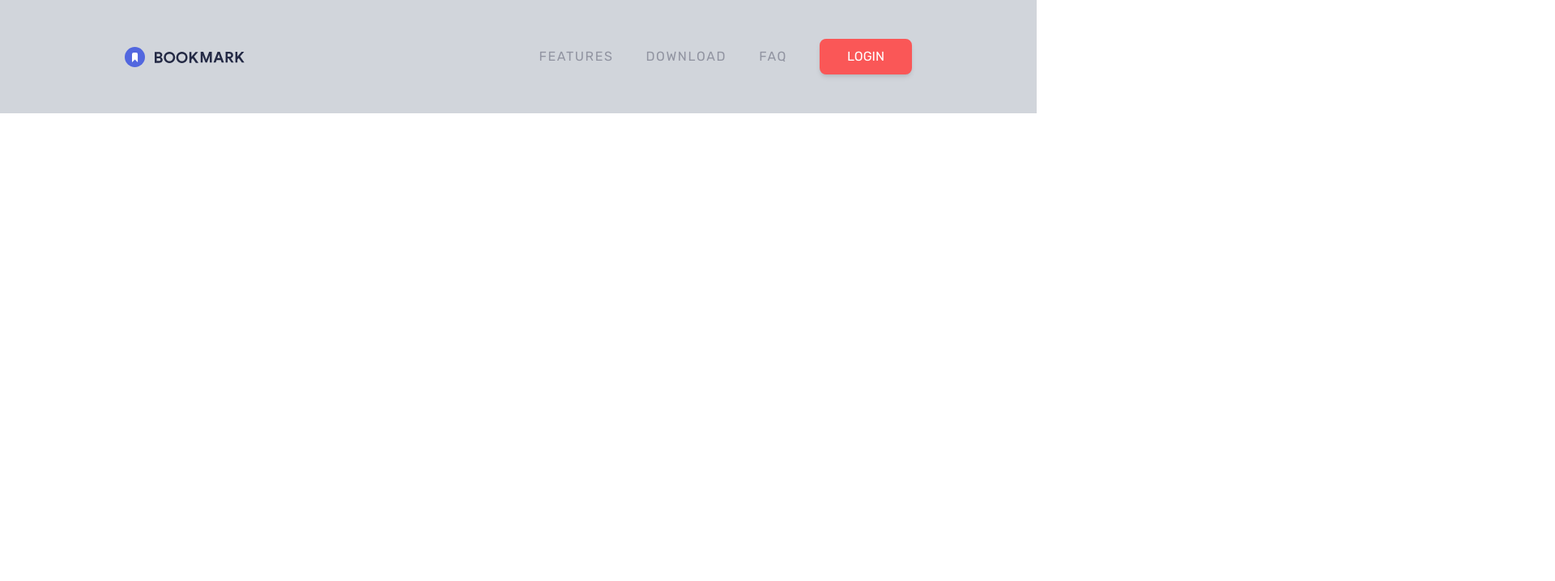
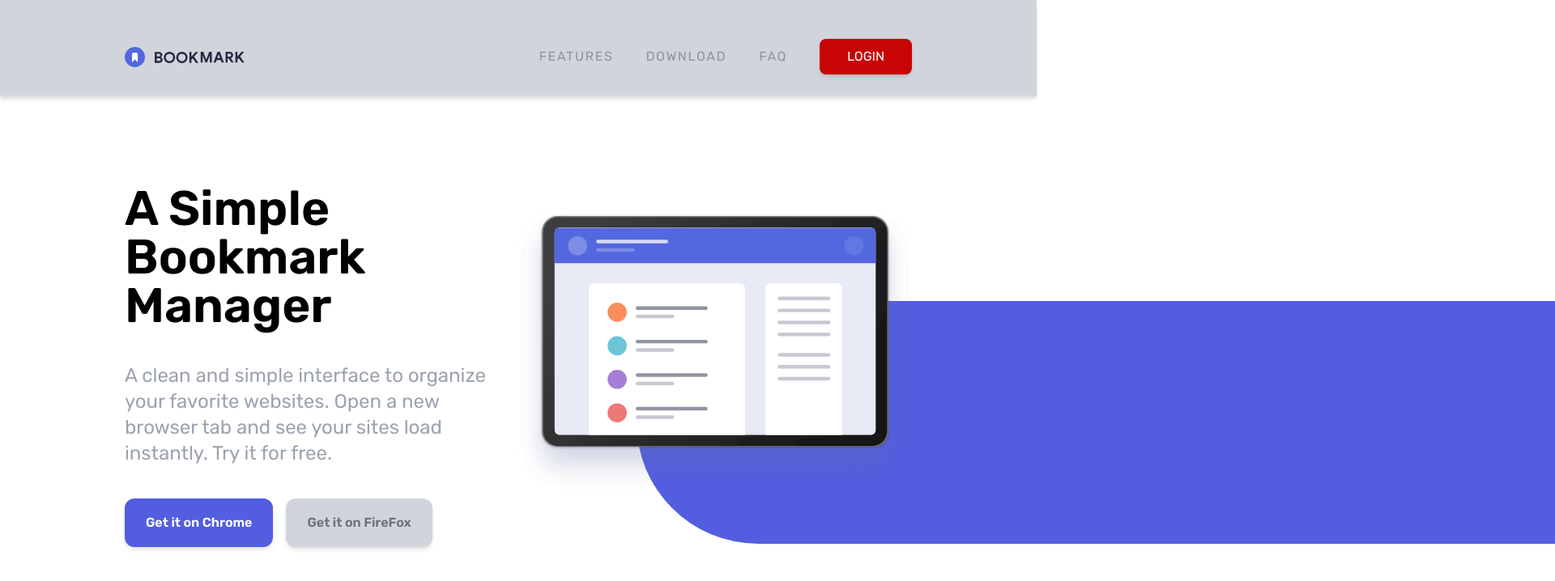
Before and after one commit to karmartir/bookmark, a website: page index.html in a window 1280 px wide. Shown: the top 718 px of the page at 81% size, 1920 px wide, since content can reach past the window. Drawn offline with Linux system fonts and the light colour scheme.

Commit message:
Hero Section

```diff
--- a/index.html
+++ b/index.html
@@ -13,7 +13,7 @@
     <title>Bookmark Website</title>
   </head>
   <body class="overflow-x-hidden">
-    <div class="w-full bg-gray-300">
+    <div class="w-full max-h-[120px] border-b-2 border-gray-100 border-opacity-30 shadow-md bg-gray-300">
       <nav class="container relative mx-auto p-6">
         <!-- Flex Container For Nav Items -->
         <div class="flex items-center justify-between space-x-20 my-6">
@@ -25,17 +25,40 @@
           <div
             class="hidden items-center space-x-10 uppercase text-grayishBlue md:flex"
           >
-            <a href="#features" class="tracking-widest hover:text-softRed"
+            <a href="#features" class="tracking-widest hover:text-softRed hover:scale-90 duration-200"
               >Features</a
             >
-            <a href="#download" class="tracking-widest hover:text-softRed"
+            <a href="#download" class="tracking-widest hover:text-softRed
+            hover:scale-90 duration-200"
               >Download</a
             >
-            <a href="#faq" class="tracking-widest hover:text-softRed">FAQ</a>
-            <a href="" class="px-8 py-2 text-white bg-softRed border-2 border-softRed rounded-lg shadow-md hover:text-softRed hover:bg-white duration-200">Login</a>
+            <a href="#faq" class="tracking-widest hover:text-softRed hover:scale-90 duration-200">FAQ</a>
+            <a href="" class="px-8 py-2 text-white bg-softRed border-2 border-softRed rounded-lg shadow-md hover:text-softRed hover:scale-90 hover:bg-white duration-200">Login</a>
           </div>
         </div>
       </nav>
+      <!-- Hero Section -->
+       <section id="hero">
+        <!-- Container For Image & Content -->
+         <div class="container flex flex-col-reverse mx-auto p-6 lg:flex-row lg:mb-0">
+          <!-- Content -->
+           <div class="flex flex-col space-y-10 lg:mt-16 lg:w-1/2">
+            <h1 class="text-3xl font-semibold text-center lg:text-6xl lg:text-left">A Simple Bookmark Manager</h1>
+            <p class="max-w-md mx-auto text-lg text-center text-gray-400 lg:text-2xl lg:text-left lg:mt-0 lg:mx-0">A clean and simple interface to organize your favorite websites. Open a new browser tab and see your sites load instantly. Try it for free.</p>
+            <!-- Buttons Container -->
+             <div class="flex items-center justify-center w-full space-x-4 lg:justify-start">
+              <a href="#" class="py-4 px-6 text-sm font-semibold text-white bg-softBlue rounded-xl shadow-md border-2 border-softBlue md:text-base hover:bg-white hover:scale-90 hover:text-softBlue duration-300">Get it on Chrome</a>
+                <a href="#" class="py-4 px-6 text-sm font-semibold text-gray-500 bg-gray-300 rounded-xl shadow-md border-2 border-gray-300 md:text-base hover:bg-white hover:scale-90 hover:text-gray-500 duration-300">Get it on FireFox</a>
+             </div>
+           </div>
+          <!-- Image -->
+           <div class="relative mx-auto lg:mx-0 lg:mb-0 lg:w-1/2">
+            <div class="bg-hero"></div>
+            <img src="images/illustration-hero.svg" alt="" class="relative z-10 lg:top-24 xltop-0 overflow-x-visible hover:scale-95 duration-300">
+           </div>
+
+         </div>
+       </section>
     </div>
   </body>
 </html>
--- a/input.css
+++ b/input.css
@@ -1,3 +1,12 @@
 @tailwind base;
 @tailwind components;
 @tailwind utilities;
+
+@media(min-width: 1020px){
+    .bg-hero {
+        width: 2000px;
+        height: 300px;
+        left: 30%;
+        @apply absolute rounded-l-full top-52 bg-softBlue;
+    }
+}
--- a/tailwind.config.js
+++ b/tailwind.config.js
@@ -10,9 +10,9 @@ module.exports = {
     },
     extend: {
       colors: {
-        softBlue: 'hsl(231, 69%, 60%)',
-        softRed: 'hsl(0, 94%, 66%)',
-        grayishBlue: 'hsl(229, 8%, 60%)',
+        softBlue: 'hsl(235, 70%, 60%)',
+        softRed: 'hsl(0, 95%, 40%)',
+        grayishBlue: 'hsl(230, 10%, 60%)',
         veryDarkBlue: 'hsl(229, 31%, 21%)',
       },
       fontFamily: {
```
Also changed, not shown: css/style.css.
